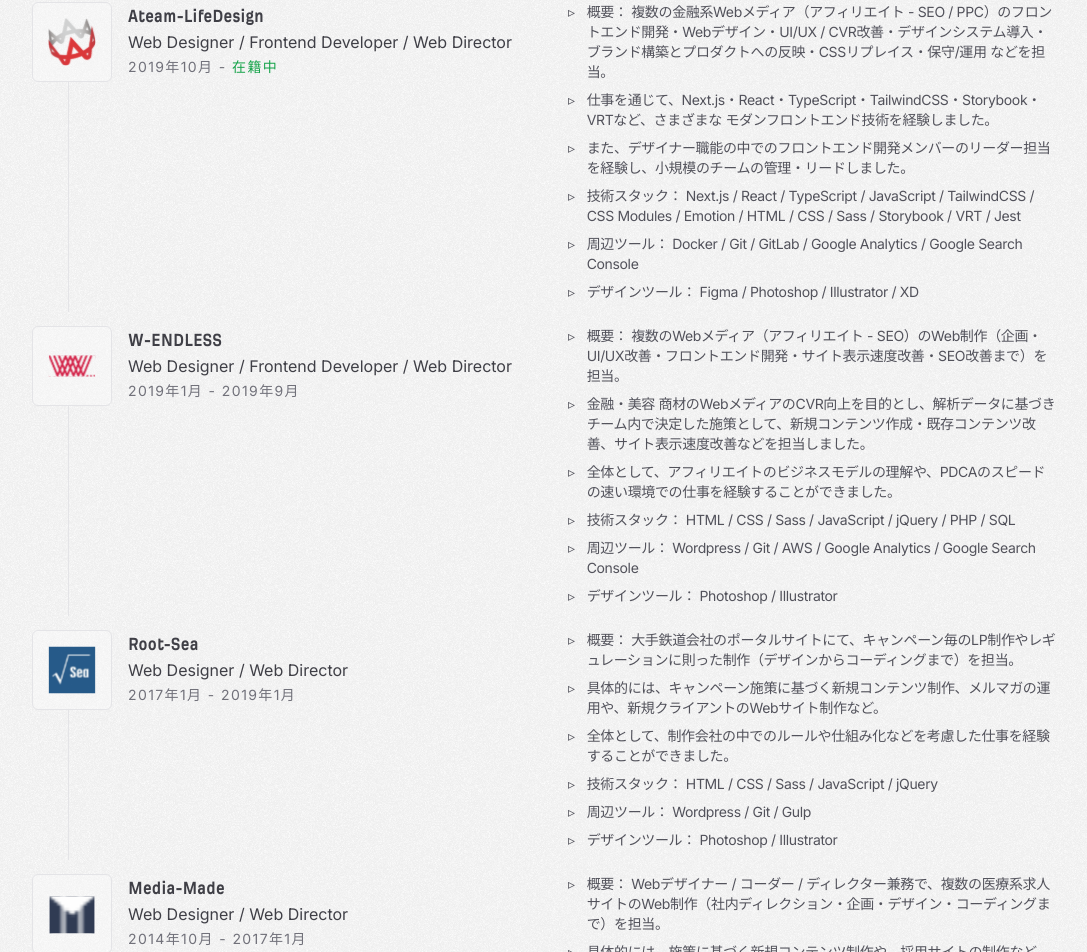
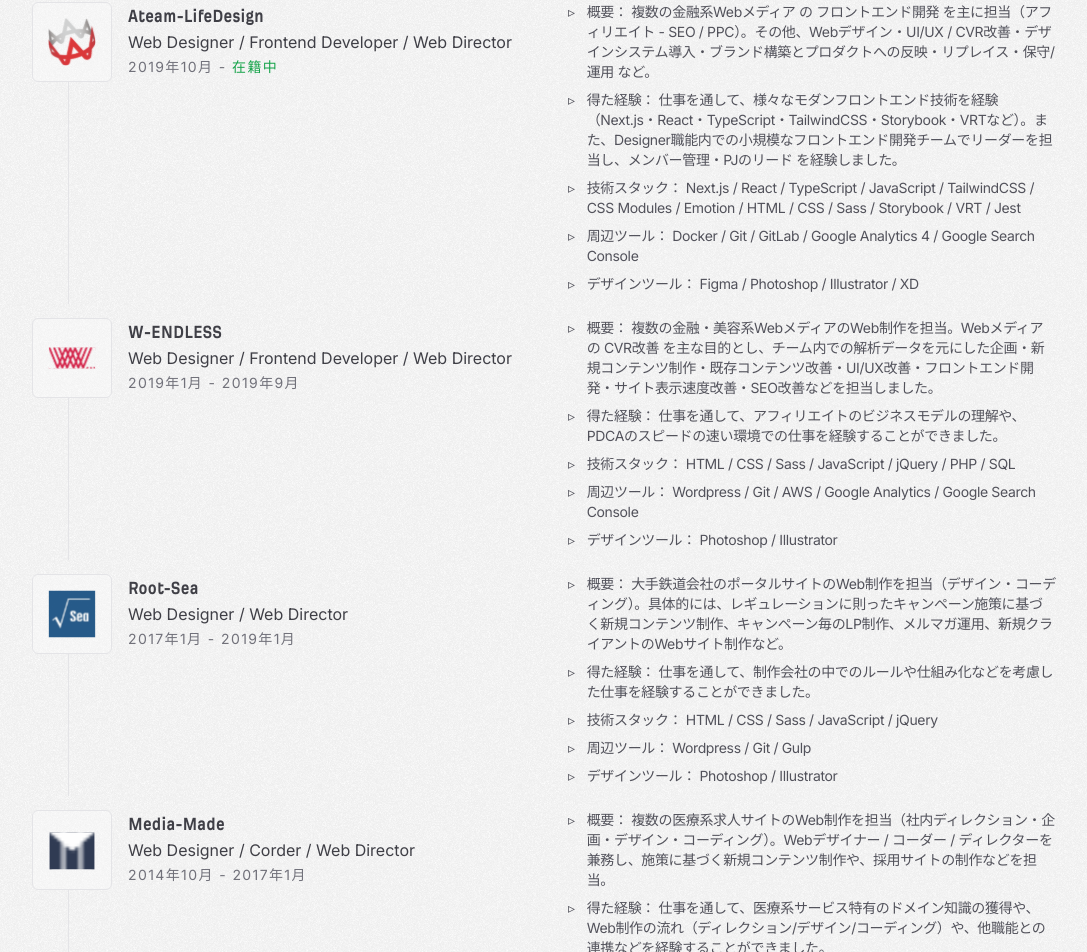
Before and after one commit to masaki632d/new-portfolio-app, a Next.js app: page / in a window 1280 px wide. Shown: the part 763-1715 px from the top of the page, without its empty margins (96-1183 px from the left). Built offline with nearby package versions, Linux system fonts and the light colour scheme.

Commit message:
fix: textdata, space

```diff
--- a/src/app/about/constants/data.ts
+++ b/src/app/about/constants/data.ts
@@ -2,7 +2,7 @@
   text: [
     ' <b>「医療系求⼈サイト運営会社」</b> / <b>「⼤⼿鉄道専任の制作会社」</b> / <b>「Webメディア運営会社」</b>の3社をこれまで経験。',
     '現在は、<b>「金融系の⾃社Webメディア運営会社」</b>であるエイチームライフザイン社 にて、<b> Webデザイナー </b>として在籍。<br/>（デザインエンジニア / Front-Endデザイナー）',
-    '現職では、 Designer組織の中で、<b>新規コンテンツのフロントエンド開発・UI/UX・A11Y・CVR改善・リプレイス・デザインシステム運用・サイト保守/運用</b>などを担当し、<b>「事業課題の解決」</b>に貢献しています。',
+    '現職では、 Designer組織の中で、主に「フロントエンド開発を手段」として、<b>「施策における新規コンテンツのフロントエンド開発・UI/UX・A11Y・CVR改善・リプレイス・デザインシステム運用・保守/運用」</b>などを担当し、<b>「事業課題の解決」</b>に貢献しています。',
     'HTML / CSS / JavaScript を⽤いたWeb開発を得意としています。',
     '滋賀在住で、趣味は釣りと⾳楽です。',
   ],
--- a/src/app/about/page.tsx
+++ b/src/app/about/page.tsx
@@ -22,9 +22,12 @@
   return (
     <Main dataLayout="AboutPage">
       <section className="mb-8 grid grid-cols-1 justify-items-center gap-x-6 lg:grid-cols-custom">
+        <div className="space-y-8">
           <Slide className="order-2 space-y-6 lg:order-none">
             <SectionTitle type="h1">About</SectionTitle>
+          </Slide>
 
+          <Slide delay={0.1} className="space-y-8">
             <div className="space-y-4">
               {data.text.map((text) => (
                 <p key={text} className="leading-relaxed">
@@ -35,9 +38,10 @@
 
             <SocialLink type="social" />
           </Slide>
+        </div>
 
         <Slide
-          delay={0.1}
+          delay={0.14}
           className="order-none mx-auto mb-12 w-full gap-y-8 space-y-4 lg:order-1"
         >
           <Image
--- a/src/components/About/Usage/index.tsx
+++ b/src/components/About/Usage/index.tsx
@@ -5,10 +5,10 @@
 export const Usage = () => {
   return (
     <section>
-      <div className="mb-8">
+      <div className="space-y-6">
         <SectionTitle type="h2">Skills</SectionTitle>
         <p className="max-w-xl text-zinc-600 dark:text-zinc-400">
-          以下のスキルを習得し活用しています。
+          プロジェクトにおいて、以下のスキルを活用しています。
         </p>
       </div>
 
--- a/src/components/Home/Experience/constants/data.ts
+++ b/src/components/Home/Experience/constants/data.ts
@@ -11,11 +11,10 @@
     startDate: '2019-10',
     endDate: null,
     description: [
-      '概要： 複数の金融系Webメディア（アフィリエイト - SEO / PPC）のフロントエンド開発・Webデザイン・UI/UX / CVR改善・デザインシステム導入・ブランド構築とプロダクトへの反映・CSSリプレイス・保守/運用 などを担当。',
-      '仕事を通じて、Next.js・React・TypeScript・TailwindCSS・Storybook・VRTなど、さまざまな モダンフロントエンド技術を経験しました。',
-      'また、デザイナー職能の中でのフロントエンド開発メンバーのリーダー担当を経験し、小規模のチームの管理・リードしました。',
+      '概要： 複数の金融系Webメディア の フロントエンド開発 を主に担当（アフィリエイト - SEO / PPC）。その他、Webデザイン・UI/UX / CVR改善・デザインシステム導入・ブランド構築とプロダクトへの反映・リプレイス・保守/運用 など。',
+      '得た経験： 仕事を通して、様々なモダンフロントエンド技術を経験（Next.js・React・TypeScript・TailwindCSS・Storybook・VRTなど）。また、Designer職能内での小規模なフロントエンド開発チームでリーダーを担当し、メンバー管理・PJのリード を経験しました。',
       '技術スタック： Next.js / React / TypeScript / JavaScript / TailwindCSS / CSS Modules / Emotion / HTML / CSS / Sass / Storybook / VRT / Jest',
-      '周辺ツール： Docker / Git / GitLab / Google Analytics / Google Search Console',
+      '周辺ツール： Docker / Git / GitLab / Google Analytics 4 / Google Search Console',
       'デザインツール： Figma / Photoshop / Illustrator / XD',
     ],
     url: 'https://life-design.a-tm.co.jp/',
@@ -28,9 +27,8 @@
     startDate: '2019-01',
     endDate: '2019-09',
     description: [
-      '概要： 複数のWebメディア（アフィリエイト - SEO）のWeb制作（企画・UI/UX改善・フロントエンド開発・サイト表示速度改善・SEO改善まで）を担当。',
-      '金融・美容 商材のWebメディアのCVR向上を目的とし、解析データに基づきチーム内で決定した施策として、新規コンテンツ作成・既存コンテンツ改善、サイト表示速度改善などを担当しました。',
-      '全体として、アフィリエイトのビジネスモデルの理解や、PDCAのスピードの速い環境での仕事を経験することができました。',
+      '概要： 複数の金融・美容系WebメディアのWeb制作を担当。Webメディアの CVR改善 を主な目的とし、チーム内での解析データを元にした企画・新規コンテンツ制作・既存コンテンツ改善・UI/UX改善・フロントエンド開発・サイト表示速度改善・SEO改善などを担当しました。',
+      '得た経験： 仕事を通して、アフィリエイトのビジネスモデルの理解や、PDCAのスピードの速い環境での仕事を経験することができました。',
       '技術スタック： HTML / CSS / Sass / JavaScript / jQuery / PHP / SQL',
       '周辺ツール： Wordpress / Git / AWS / Google Analytics / Google Search Console',
       'デザインツール： Photoshop / Illustrator',
@@ -45,31 +43,29 @@
     startDate: '2017-01',
     endDate: '2019-01',
     description: [
-      '概要： 大手鉄道会社のポータルサイトにて、キャンペーン毎のLP制作やレギュレーションに則った制作（デザインからコーディングまで）を担当。',
-      '具体的には、キャンペーン施策に基づく新規コンテンツ制作、メルマガの運用や、新規クライアントのWebサイト制作など。',
-      '全体として、制作会社の中でのルールや仕組み化などを考慮した仕事を経験することができました。',
+      '概要： 大手鉄道会社のポータルサイトのWeb制作を担当（デザイン・コーディング）。具体的には、レギュレーションに則ったキャンペーン施策に基づく新規コンテンツ制作、キャンペーン毎のLP制作、メルマガ運用、新規クライアントのWebサイト制作など。',
+      '得た経験： 仕事を通して、制作会社の中でのルールや仕組み化などを考慮した仕事を経験することができました。',
       '技術スタック： HTML / CSS / Sass / JavaScript / jQuery',
       '周辺ツール： Wordpress / Git / Gulp',
       'デザインツール： Photoshop / Illustrator',
     ],
-    url: 'https://example.com/company-b',
+    url: 'https://www.root-sea.co.jp/',
     logo: logo_rootsea,
   },
   {
     id: '4',
     name: 'Media-Made',
-    jobTitle: 'Web Designer / Web Director',
+    jobTitle: 'Web Designer / Corder / Web Director',
     startDate: '2014-10',
     endDate: '2017-01',
     description: [
-      '概要： Webデザイナー / コーダー / ディレクター兼務で、複数の医療系求人サイトのWeb制作（社内ディレクション・企画・デザイン・コーディングまで）を担当。',
-      '具体的には、施策に基づく新規コンテンツ制作や、採用サイトの制作など。',
-      '全体として、Web制作の流れ（ディレクション/デザイン/コーディング）や、他職能との連携などを経験することができました。',
+      '概要： 複数の医療系求人サイトのWeb制作を担当（社内ディレクション・企画・デザイン・コーディング）。Webデザイナー / コーダー / ディレクターを兼務し、施策に基づく新規コンテンツ制作や、採用サイトの制作などを担当。',
+      '得た経験： 仕事を通して、医療系サービス特有のドメイン知識の獲得や、Web制作の流れ（ディレクション/デザイン/コーディング）や、他職能との連携などを経験することができました。',
       '技術スタック： HTML / CSS / Sass / JavaScript / jQuery / PHP',
       '周辺ツール： Wordpress / Git / Subversion',
       'デザインツール： Photoshop / Illustrator / Fireworks',
     ],
-    url: 'https://example.com/company-b',
+    url: '/',
     logo: logo_mediamade,
   },
 ]
--- a/src/components/Home/Hero/constants/data.ts
+++ b/src/components/Home/Hero/constants/data.ts
@@ -1,8 +1,10 @@
 export const data = {
+  line: 'Web Designer / Frontend Developer / Web Director',
   title: ["Masahiro Koumura's", 'Portfolio'],
   text: [
-    ' Designer組織の中で、主に<b>「フロントエンド開発を手段」</b>として事業に貢献しています。',
+    'Designer組織の中で、主に<b>「フロントエンド開発を手段」</b>として事業に貢献しています。',
     '<b>「これまでの幅広い経験に基づく総合力」</b>が私の強みです。',
     '<b>「デザインとエンジニアリングが重なるところ」</b>に興味を持っています。',
   ],
+  buttonText: 'これまでの経歴',
 }
--- a/src/components/Home/Hero/index.tsx
+++ b/src/components/Home/Hero/index.tsx
@@ -15,9 +15,8 @@
     >
       <div className="space-y-10 md:w-2/3">
         <Slide className="space-y-6">
-          <p className="text-sm md:text-base">
-            Web Designer / Frontend Developer / Web Director
-          </p>
+          <p className="text-sm md:text-base">{data.line}</p>
+
           <SectionTitle type="h1">
             {data.title.map((title) => (
               <span key={title} className="block">
@@ -25,6 +24,7 @@
               </span>
             ))}
           </SectionTitle>
+
           <p className="leading-relaxed">
             {data.text.map((text) => (
               <span key={text} className="block">
@@ -34,9 +34,9 @@
           </p>
         </Slide>
 
-        <Slide delay={0.1} className="block">
+        <Slide delay={0.1}>
           <LinkButton href="#experience" left>
-            これまでの経歴
+            {data.buttonText}
           </LinkButton>
         </Slide>
       </div>
```
Lines whose indentation alone changed are shown as unchanged.
